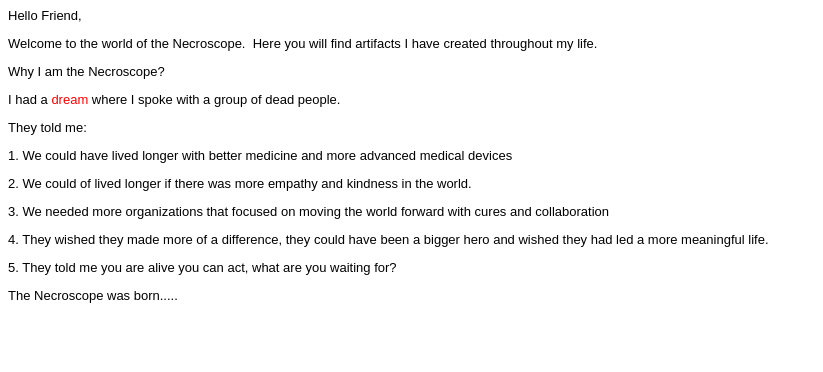
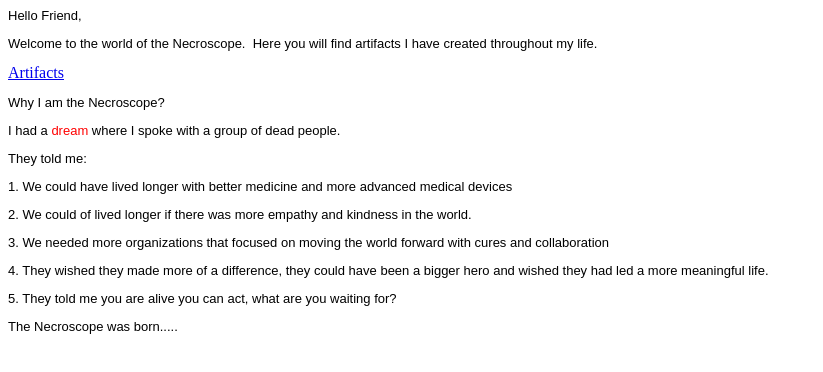
Before and after one commit to necroscope/necroscope.github.io, a plain HTML site: page index.html in a window 1280 px wide. Shown: the whole page, without its empty margins (0-823 px from the left). Drawn offline with Linux system fonts and the light colour scheme.

Commit message:
Update index.html

```diff
--- a/index.html
+++ b/index.html
@@ -14,6 +14,11 @@
 <p class="auto-style2">Hello Friend,</p>
 <p class="auto-style2">Welcome to the world of the Necroscope.&nbsp; Here you
 will find artifacts I have created throughout my life.</p>
+
+
+<a href="https://github.com/necroscope">Artifacts</a>
+
+
 <p class="auto-style2">Why I am the Necroscope?</p>
 <p class="auto-style2" style="color: rgb(0, 0, 0); font-style: normal; font-variant-ligatures: normal; font-variant-caps: normal; font-weight: 400; letter-spacing: normal; orphans: 2; text-align: start; text-indent: 0px; text-transform: none; white-space: normal; widows: 2; word-spacing: 0px; -webkit-text-stroke-width: 0px; text-decoration-style: initial; text-decoration-color: initial;">
 I had a <span class="auto-style1">dream </span>where I spoke with a group of
```
